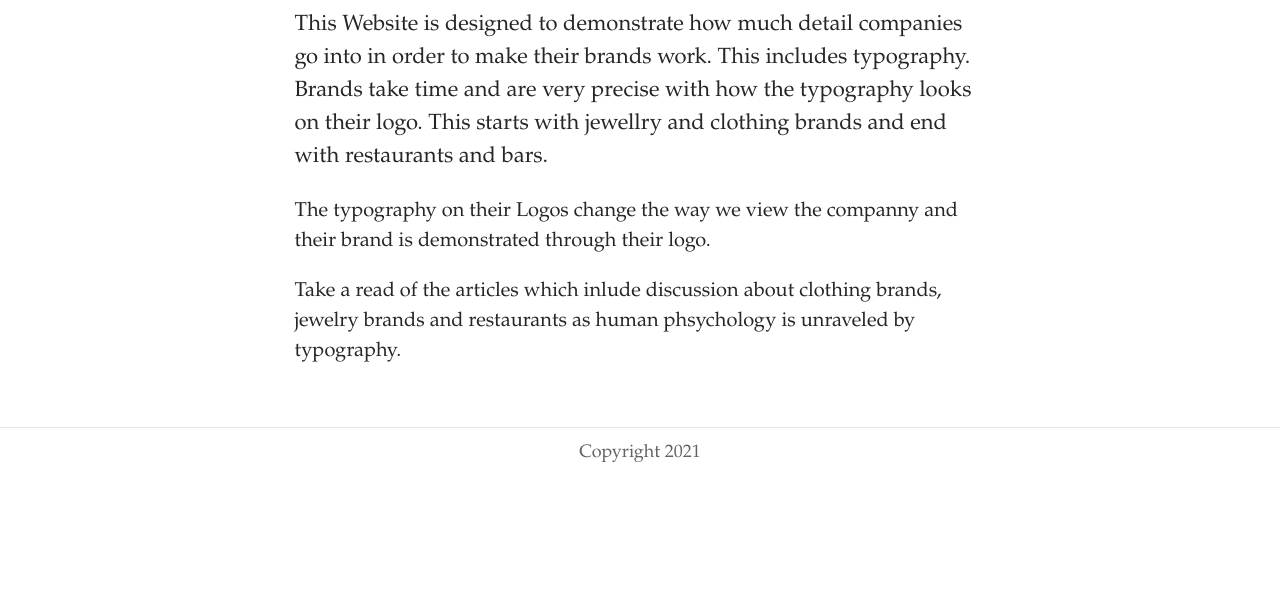
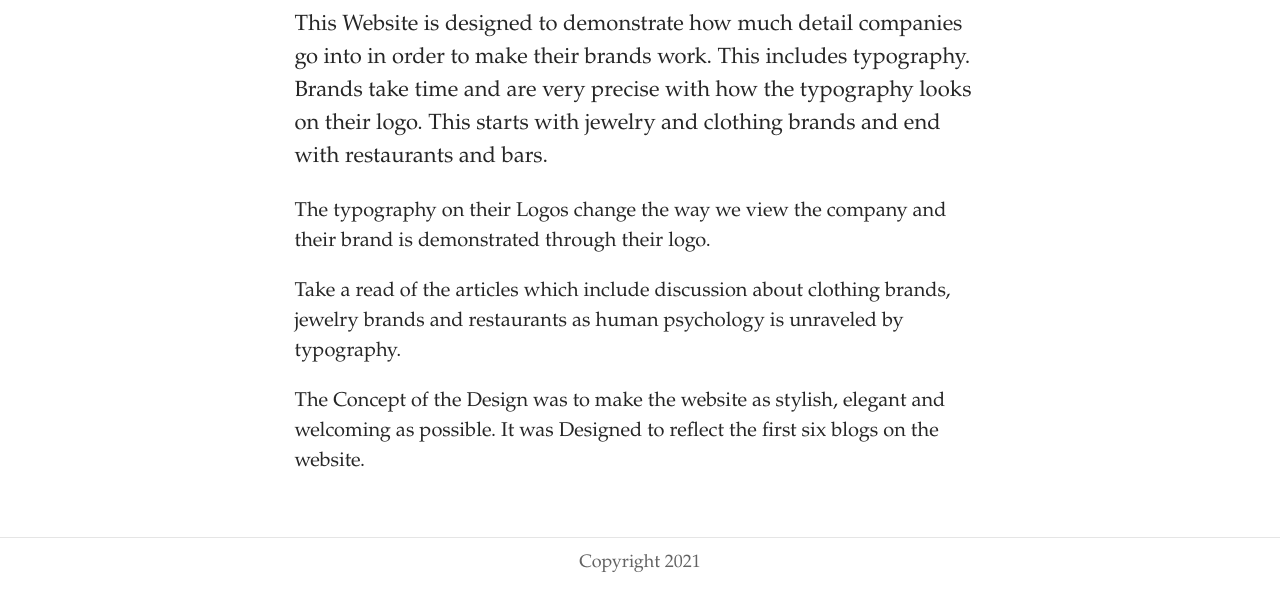
Before and after one commit to IvanTitov9/TypoWebsite, a Jekyll site: the page built from pages/about.md, in a window 1280 px wide and 950 px high, cut to the strip 342-950 px from the top of the window. Built offline with Jekyll 4.4.1, drawn with Linux system fonts in a browser that asks for light colours; some web fonts are replaced.

Commit message:
Update Page “about”

```diff
--- a/pages/about.md
+++ b/pages/about.md
@@ -11,8 +11,10 @@ tags: null
 description: null
 show: true
 ---
-This Website is designed to demonstrate how much detail companies go into in order to make their brands work. This includes typography. Brands take time and are very precise with how the typography looks on their logo. This starts with jewellry and clothing brands and end with restaurants and bars.
+This Website is designed to demonstrate how much detail companies go into in order to make their brands work. This includes typography. Brands take time and are very precise with how the typography looks on their logo. This starts with jewelry and clothing brands and end with restaurants and bars.
 
-The typography on their Logos change the way we view the companny and their brand is demonstrated through their logo.
+The typography on their Logos change the way we view the company and their brand is demonstrated through their logo.
 
-Take a read of the articles which inlude discussion about clothing brands, jewelry brands and restaurants as human phsychology is unraveled by typography.
+Take a read of the articles which include discussion about clothing brands, jewelry brands and restaurants as human psychology is unraveled by typography.
+
+The Concept of the Design was to make the website as stylish, elegant and welcoming as possible. It was Designed to reflect the first six blogs on the website.
```
